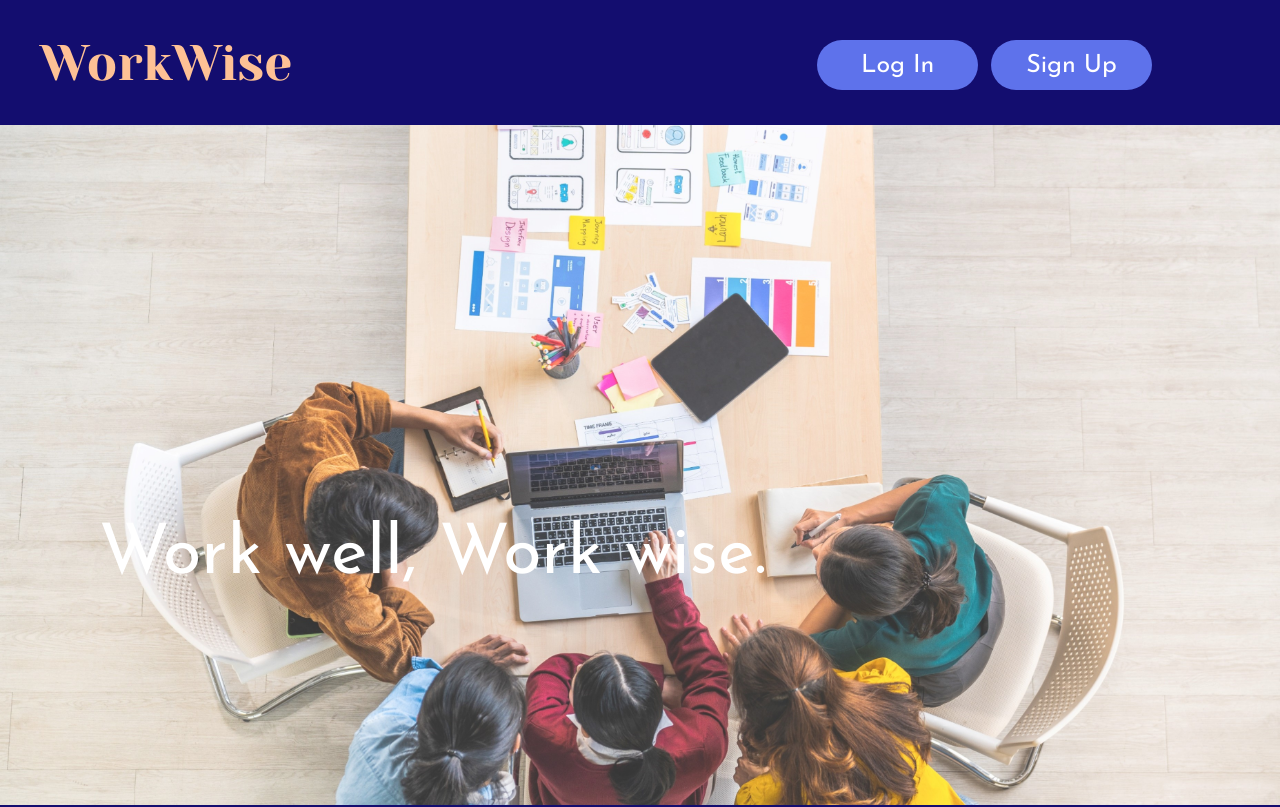
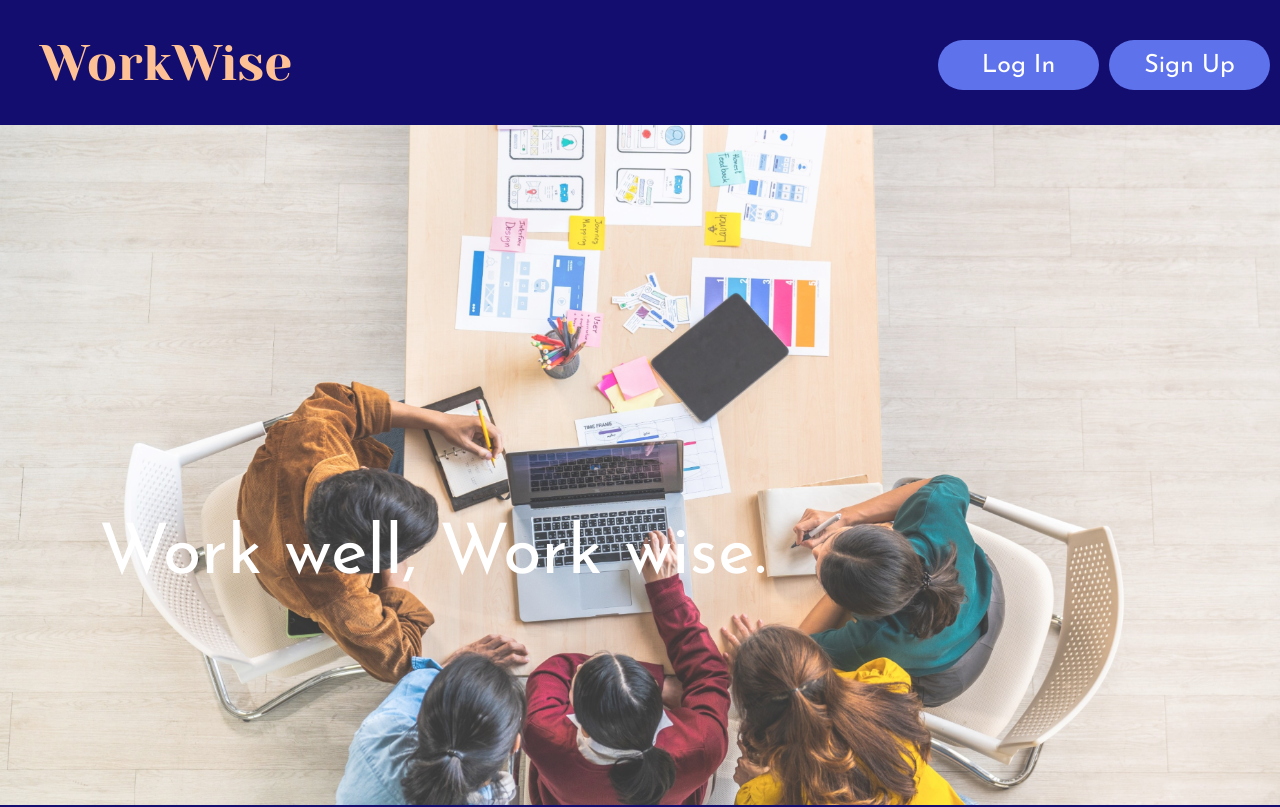
Before and after one commit to jjasim/BT3102-Project-Productivity-Kanban-board-application, a JavaScript app: page / in a window 1280 px wide. Shown: the top 807 px of the page. Built offline with nearby package versions, Linux system fonts and the light colour scheme.

Commit message:
fixing landing page

```diff
--- a/src/views/LandingPage.vue
+++ b/src/views/LandingPage.vue
@@ -1,12 +1,15 @@
 <template>
     <div class="header">
         <h1 class="logo">WorkWise</h1>
-        <div class="login">
-            <LogInBtn/>
+        <div class="buttons">
+            <div class="login">
+                <button class="login-btn" type="button" @click.prevent="goToLogin">Log In</button>
+            </div>
+            <div class ="signup">
+                <button class="signup-btn" type="button" @click.prevent="goToSignUp">Sign Up</button>
+            </div>
         </div>
-        <div class ="signup">
-            <SignUpBtn/>
-        </div>
+
     </div>
     <v-carousel cycle :show-arrows="false" hide-delimiters interval="3000" height="680px">
         <v-carousel-item
@@ -77,12 +80,10 @@
 </template>
 
 <script>
-import LogInBtn from "../components/LandingPage/LogInBtn.vue"
 import SignUpBtn from "../components/LandingPage/SignUpBtn.vue"
 
 export default {
     components : {
-        LogInBtn,
         SignUpBtn
     },
 
@@ -101,6 +102,14 @@ export default {
         ]
       }
     },
+    methods: {
+        goToLogin() {
+            this.$router.push('/login')
+        },
+        goToSignUp() {
+            this.$router.push('/signup')
+        }
+    }
 }
 
 </script>
@@ -118,9 +127,16 @@ body {
 .header {
     background-color: rgba(19, 13, 111, 1);
     display: flex;
+    flex-direction: row;
     justify-content: space-between;
     padding: 0px;
+}
 
+.buttons {
+    display: flex;
+    padding-top: 40px;
+    gap: 10px;
+    margin-right: 10px;
 }
 .logo {
     color: rgba(254,193,149,1);
@@ -130,16 +146,22 @@ body {
     font-weight: 400;
     padding: 0px 0px 0px 40px;
 }
-
-.login {
-    padding-left: 40%;
-    padding-top: 40px;
-
+button {
+    width: 161px;
+    height: 50px;
+    color: white;
+    font-size: 25px;
+    font-style: Regular;
+    font-family: Josefin Sans;
+    font-weight: 400;
+    background-color: #5e72eb;
+    border-radius: 49px;
+    border: 0;
+    cursor: pointer;
 }
 
-.signup {
-    padding-top: 40px;
-    padding-right: 10%;
+button:hover {
+    background-color: #000d59;;
 }
 
 /* Carousel Component */
```
